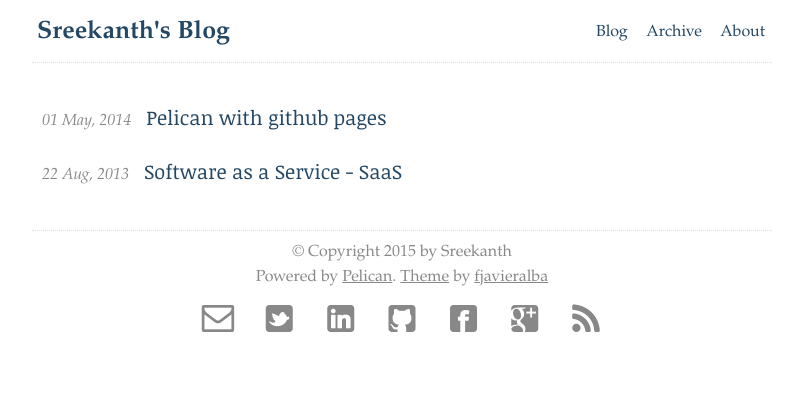
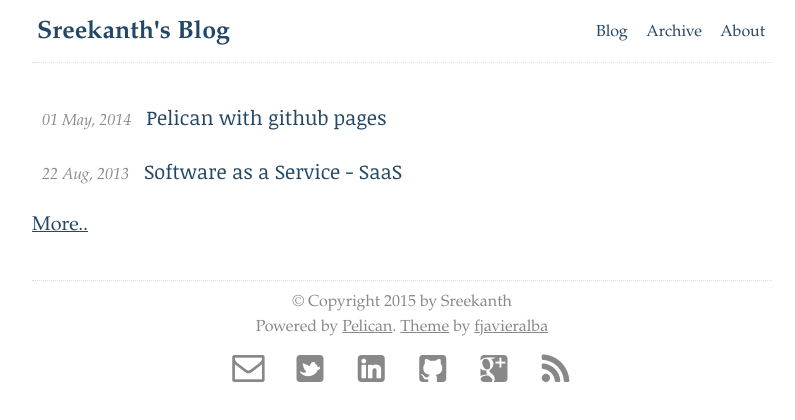
Before and after one commit to sreeekanthp/sreekanthkaralmanna.github.io, a plain HTML site: page index.html in a window 1280 px wide. Shown: the whole page, without its empty margins (238-1033 px from the left). Drawn offline with Linux system fonts and the light colour scheme.

Commit message:
Update index.html

```diff
--- a/index.html
+++ b/index.html
@@ -44,7 +44,7 @@
           <div class=summary><p> </p></div>
       </div>
     </div>
-
+    <a href="http://sreekanthsprojects.blogspot.in/">More..</a>
 
         </div>
 
@@ -66,7 +66,6 @@
         <a href="http://twitter.com/sreekanthp91" target="_blank"> <li> <i class="icon-twitter-sign icon-large"> </li></i> </a>
         <a href="https://www.linkedin.com/profile/view?id=96839960" target="_blank"><li><i class="icon-linkedin-sign icon-large" ></i></li></a>
         <a href="http://github.com/you" target="_blank"> <li> <i class="icon-github-sign icon-large"></i> </li> </a>
-        <a href="http://www.facebook.com/sreekanthkaralmanna" target="_blank"><li> <i class="icon-facebook-sign icon-large"></i></li> </a>
         <a href="https://plus.google.com/u/0/106300911869415325463/posts" target="_blank"><li><i class="icon-google-plus-sign icon-large"></i> </li> </a>
         <!-- <a href="" target="_blank"><li><i class="icon-pinterest-sign icon-large"></i></li></a> -->
 
```
